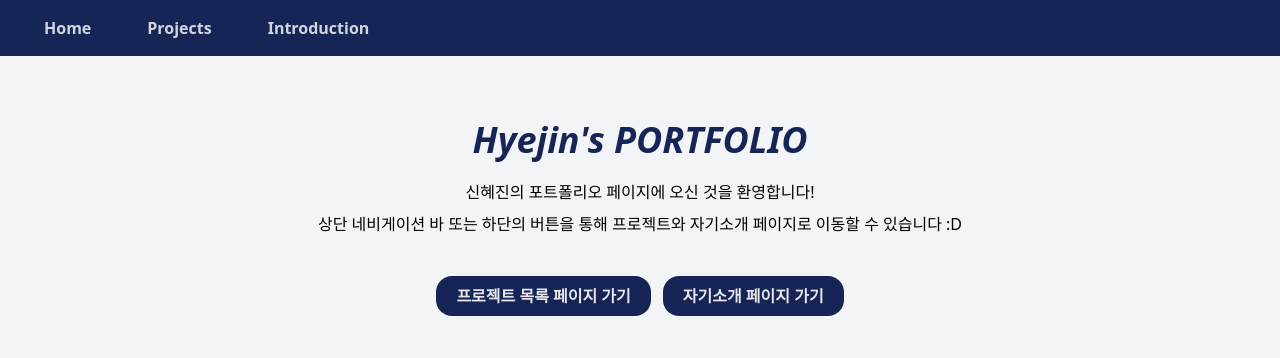
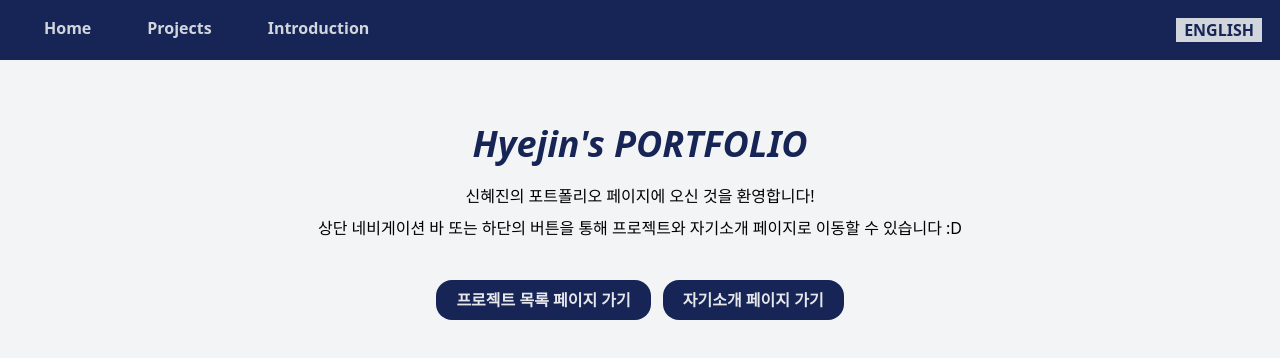
Before and after one commit to Likelion-YeungNam-Univ/11-13th-fe-assignment, a React (Vite) app in the folder 신혜진/: page / in a window 1280 px wide. Shown: the top 358 px of the page. Built offline with nearby package versions, Linux system fonts and the light colour scheme.

Commit message:
feat: Navbar - 언어 전환 버튼 추가

```diff
--- a/신혜진/src/Navbar.jsx
+++ b/신혜진/src/Navbar.jsx
@@ -1,10 +1,14 @@
-import React from "react";
+import React, { useContext } from "react";
 import { Link } from "react-router-dom";
+import LanguageContext from "./LanguageContext";
 
 const Navbar = () => {
   const linkStyle = "p-7 hover:text-white";
+  const { language, changeLanguage } = useContext(LanguageContext);
+
   return (
-    <nav className="p-4 bg-blue-950 text-gray-300 font-semibold">
+    <nav className="flex justify-between p-4 bg-blue-950 text-gray-300 font-semibold">
+      <div>
         <Link to="/" className={linkStyle}>
           Home
         </Link>
@@ -14,6 +18,13 @@ const Navbar = () => {
         <Link to="/about" className={linkStyle}>
           Introduction
         </Link>
+      </div>
+      <button
+        onClick={changeLanguage}
+        className="border-2 px-2 bg-gray-300 text-blue-950 hover:bg-white cursor-pointer"
+      >
+        {language === "ko" ? "ENGLISH" : "한국어"}
+      </button>
     </nav>
   );
 };
```
Lines whose indentation alone changed are shown as unchanged.
